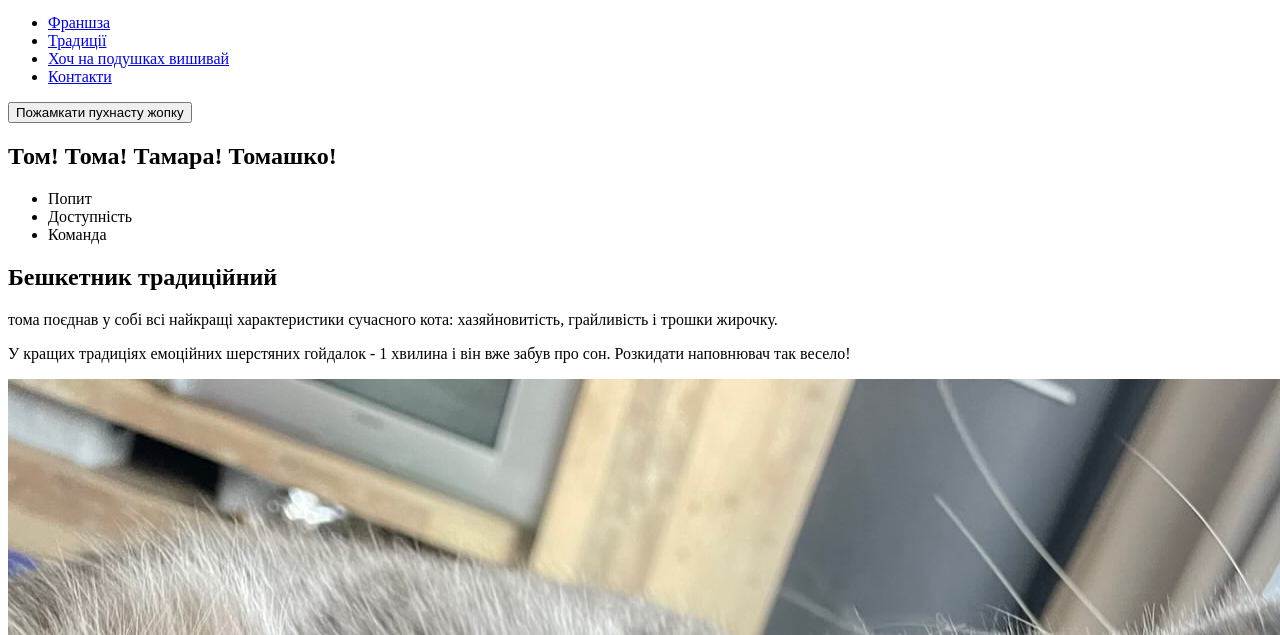
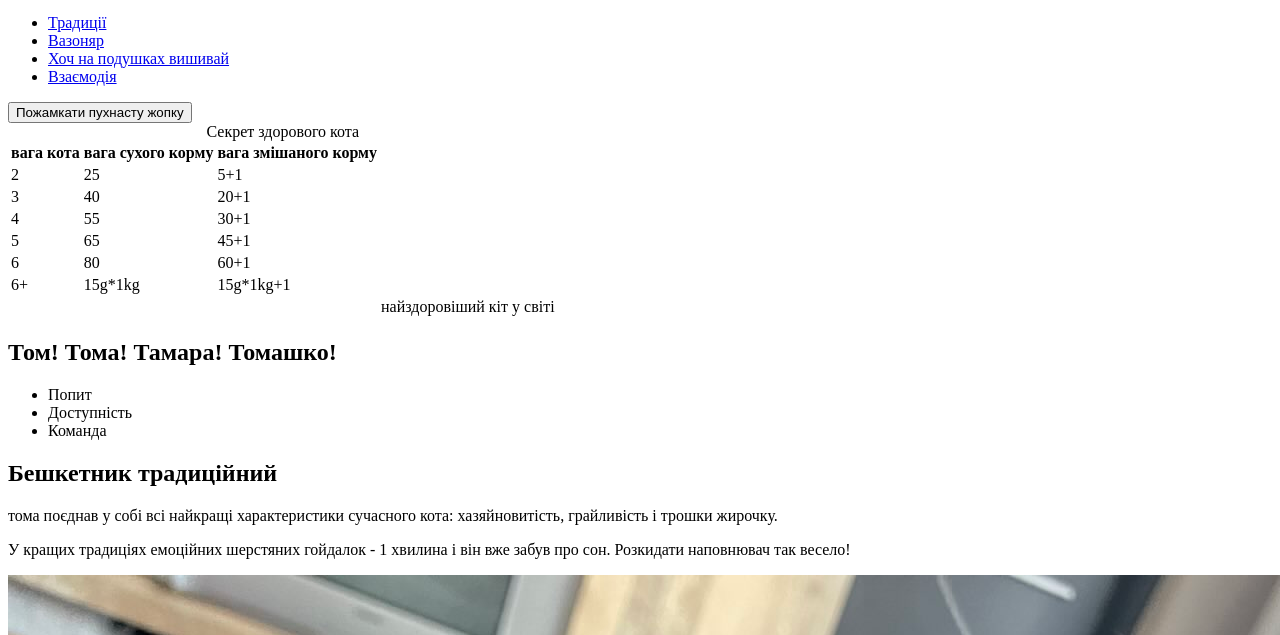
Before and after one commit to olenkasiedin-prog/genius-test, a plain HTML site: page index.html in a window 1280 px wide. Shown: the part 165-800 px from the top of the page. Drawn offline with Linux system fonts and the light colour scheme.

Commit message:
Add files via upload

```diff
--- a/index.html
+++ b/index.html
@@ -1,35 +1,82 @@
 <!DOCTYPE html>
 <html lang="uk">
 <head>
-    <meta              charset="UTF-8">
-    <meta name="viewport" content="width=, initial-scale=1.0">
+    <meta  charset="UTF-8">
+    <meta name="viewport" content="width=device-wight, initial-scale=1.0">
     <title>Tamara</title>
 </head>
 <body>
     <header>
         <nav>
-    <a href="#">
+    <a href="./index.html">
         <img src="./images/logos.png" alt="Логотип" />
     </a>
         <ul>
-            <li><a href="#">Франшза</a></li>
-            <li><a href="#">Традиції</a></li>
-            <li><a href="#">Хоч на подушках вишивай</a></li>
-            <li><a href="#">Контакти</a></li>
+            <li><a href="#troublemaker-section">Традиції</a></li>
+            <li><a href="#flower-potter-section">Вазоняр</a></li>
+            <li><a href="#embroidered-cat-section">Хоч на подушках вишивай</a></li>
+            <li><a href="#interaction-section">Взаємодія</a></li>
         </ul>
         </nav>
         <button type="button">Пожамкати пухнасту жопку</button>
     </header>
+    <table>
+        <caption>Секрет здорового кота</caption>
+        <thead>
+            <tr>
+                <th>вага кота</th>
+                <th>вага сухого корму</th>
+                <th>вага змішаного корму</th>
+            </tr>
+        </thead>
+        <tbody>
+            <tr>
+                <td>2</td>
+                <td>25</td>
+                <td>5+1</td>
+            </tr>
+            <tr>
+                <td>3</td>
+                <td>40</td>
+                <td>20+1</td>
+            </tr>
+            <tr>
+                <td>4</td>
+                <td>55</td>
+                <td>30+1</td>
+            </tr>
+            <tr>
+                <td>5</td>
+                <td>65</td>
+                <td>45+1</td>
+            </tr>
+            <tr>
+                <td>6</td>
+                <td>80</td>
+                <td>60+1</td>
+            </tr>
+            <tr>
+                <td>6+</td>
+                <td>15g*1kg</td>
+                <td>15g*1kg+1</td>
+            </tr>
+        </tbody>
+        <tfoot>
+            <tr>
+            <td></td>
+            <td></td>
+            <td></td>
+            <td>найздоровіший кіт у світі</td>            </tr>        </tfoot>
+    </table>
     <main>
         <section>
             <h1>Том! Тома! Тамара! Томашко!</h1>
-        </section>
-        <section>
-            <ul>
+          <ul>
             <li>Попит</li>
             <li>Доступність</li>
             <li>Команда</li>
-        </ul>
+          </ul></section>
+        <section id="troublemaker-section">
             <H2> Бешкетник традиційний</H2>
             <p>
                 <span>тома</span> поєднав у собі всі найкращі характеристики сучасного кота: хазяйновитість, грайливість і трошки жирочку.
@@ -40,7 +87,7 @@
             <img src="./images/Beshketnyk.jpg"
             alt="Кіт бешкетує">
         </section>
-        <section>
+        <section id="flower-potter-section">
             <h2>Вазоняр</h2>
             <ul>
                 <li>
@@ -60,17 +107,19 @@
                  </artticle>
                 </li>
             </ul>
-
         </section>
-        <section>
+        <section id="embroidered-cat-section">
         <H2>Хоч на подушках вишивай</H2>
         <ul><li><article><H3 lang="en">Tidy!</H3></article></li>
         <li><article><h3 lang="en">Fitness cat! </h3> </article></li>
         <li><article><h3 lang="en">Who is lazy cat? Tom is lazy cat!</h3></article></li>
     </ul>
         </section>
-        <section>
-            <h2>Балагур</h2>
+        <section id="interaction-section">
+            <h2>Взаємодія</h2> <iframe
+                        src="https://www.google.com/maps/embed?pb=!1m18!1m12!1m3!1d1514.8612872661492!2d31.993934457727597!3d47.01420127249454!2m3!1f0!2f0!3f0!3m2!1i1024!2i768!4f13.1!3m3!1m2!1s0x40c5c9d22189cf67%3A0xb67d645e1d929615!2z0JHQoNCh0Jwt0L3QsNGE0YLQsA!5e1!3m2!1suk!2sua!4v1761589334227!5m2!1suk!2sua"
+                        width="600" height="600" style="border:0;" allowfullscreen="" loading="lazy"
+                        referrerpolicy="no-referrer-when-downgrade"></iframe>
         </section>
     </main>
     <footer>
@@ -79,10 +128,10 @@
             <img src="./images/logos.png" alt="Логотип" />
          </a>
         <ul>
-         <li><a href="#">Франшза</a></li>
          <li><a href="#">Традиції</a></li>
+         <li><a href="#">Вазоняр</a></li>
          <li><a href="#">Хоч на подушках вишивай</a></li>
-         <li><a href="#">Контакти</a></li>
+         <li><a href="#">Взаємодія</a></li>
         </ul>
         </nav>
         <address>
@@ -91,13 +140,14 @@
                 <li><a href="mailto:olenka.siedin@gmail.com">olenka.siedin@gmail.com</a></li>
                 <li><a href="https://maps.app.goo.gl/Fg1GkUnuSGYeTJxr6" target="_blank">
                      Україна, м. Миколаїв, проспект Героїв України 160</a></li>
+
                 <li><a href="#"></a></li>
                 <!--facebook icon-->
                 <li><a href="#"></a></li>
                 <!--insta icon-->
             </ul>
             <a href="#" target="_blank">Політика конфіденційності</a>
-            <p>2025 Дані захищені</p>
+            <p>&copy;2025 Дані захищені</p>
         </address>
     </footer>
 </body>
```
